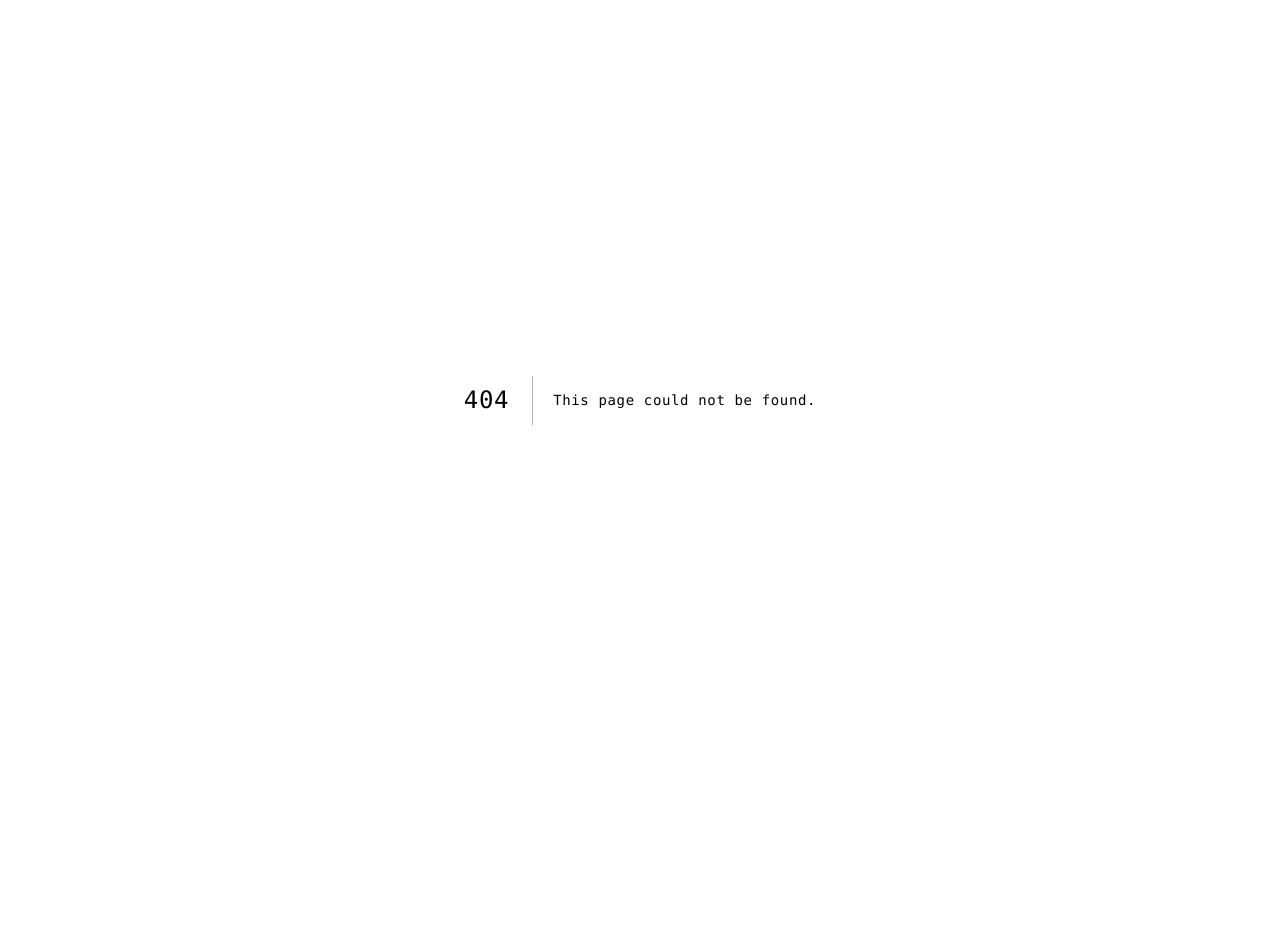
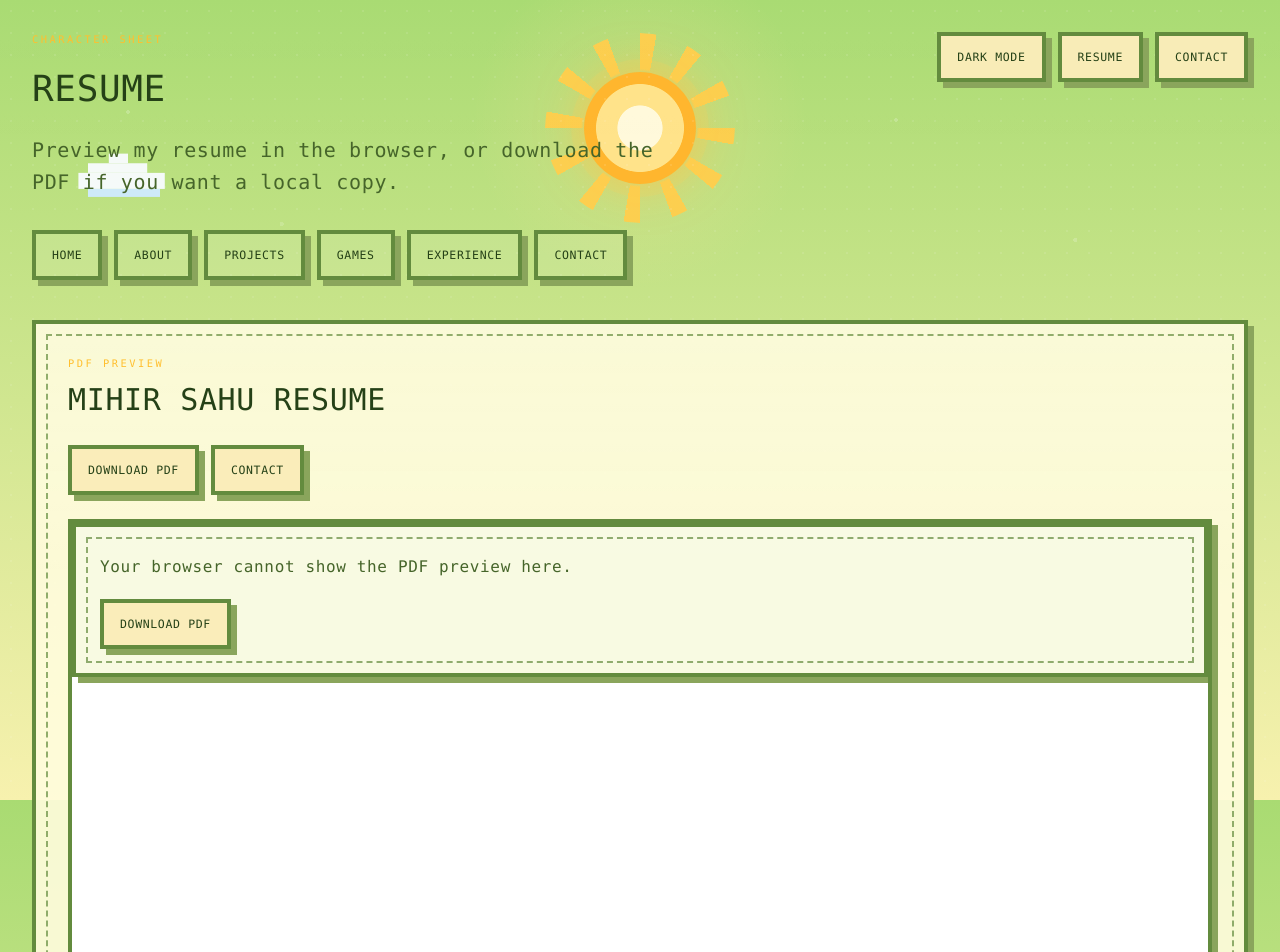
Before and after one commit to MihirSahu14/portfolio, a Next.js app: page /resume in a window 1280 px wide. Before the commit this address had no page. Shown: the top 952 px of the page. Before the commit the page ends 800 px from the top, so only its background shows below. Built offline with nearby package versions, Linux system fonts and the light colour scheme.

Commit message:
added preview resume feature

```diff
--- a/src/app/page.tsx
+++ b/src/app/page.tsx
@@ -39,9 +39,9 @@ export default function Home() {
             <Link href="/games" className="pixel-button">
               GAMES
             </Link>
-            <a href={resumeLink.href} download className="pixel-button">
+            <Link href={resumeLink.href} className="pixel-button">
               RESUME
-            </a>
+            </Link>
             <Link href="/about" className="pixel-button">
               ABOUT ME
             </Link>
--- /dev/null
+++ b/src/app/resume/download/route.ts
@@ -0,0 +1,15 @@
+import { readResumePdf, resumeFileName } from "@/lib/resume";
+
+export const runtime = "nodejs";
+
+export async function GET() {
+  const fileBuffer = await readResumePdf();
+
+  return new Response(new Uint8Array(fileBuffer), {
+    headers: {
+      "Content-Type": "application/pdf",
+      "Content-Disposition": `attachment; filename="${resumeFileName}"`,
+      "Cache-Control": "public, max-age=3600",
+    },
+  });
+}
--- /dev/null
+++ b/src/app/resume/file/route.ts
@@ -0,0 +1,15 @@
+import { readResumePdf, resumeFileName } from "@/lib/resume";
+
+export const runtime = "nodejs";
+
+export async function GET() {
+  const fileBuffer = await readResumePdf();
+
+  return new Response(new Uint8Array(fileBuffer), {
+    headers: {
+      "Content-Type": "application/pdf",
+      "Content-Disposition": `inline; filename="${resumeFileName}"`,
+      "Cache-Control": "public, max-age=3600",
+    },
+  });
+}
--- /dev/null
+++ b/src/app/resume/page.tsx
@@ -0,0 +1,39 @@
+import Link from "next/link";
+import { Section } from "@/components/section";
+import { SiteShell } from "@/components/site-shell";
+
+export default function ResumePage() {
+  return (
+    <SiteShell
+      title="Resume"
+      eyebrow="Character Sheet"
+      description="Preview my resume in the browser, or download the PDF if you want a local copy."
+      scene="scene-about"
+    >
+      <Section title="Mihir Sahu Resume" kicker="PDF Preview">
+        <div className="mb-6 flex flex-wrap gap-3">
+          <a className="pixel-button" href="/resume/download" download>
+            DOWNLOAD PDF
+          </a>
+          <Link className="pixel-button" href="/contact">
+            CONTACT
+          </Link>
+        </div>
+        <object
+          className="h-[78vh] min-h-[36rem] w-full border-4 border-[var(--border)] bg-white shadow-[6px_6px_0_0_var(--shadow)]"
+          data="/resume/file"
+          type="application/pdf"
+        >
+          <div className="pixel-card">
+            <p className="text-base leading-8 text-[var(--muted)]">
+              Your browser cannot show the PDF preview here.
+            </p>
+            <a className="pixel-button mt-4" href="/resume/download" download>
+              DOWNLOAD PDF
+            </a>
+          </div>
+        </object>
+      </Section>
+    </SiteShell>
+  );
+}
--- a/src/app/resume/route.ts
+++ /dev/null
@@ -1,17 +0,0 @@
-import { readFile } from "node:fs/promises";
-import path from "node:path";
-
-export const runtime = "nodejs";
-
-export async function GET() {
-  const filePath = path.join(process.cwd(), "src", "data", "Mihir Sahu Resume.pdf");
-  const fileBuffer = await readFile(filePath);
-
-  return new Response(new Uint8Array(fileBuffer), {
-    headers: {
-      "Content-Type": "application/pdf",
-      "Content-Disposition": 'attachment; filename="Mihir_Sahu_Resume.pdf"',
-      "Cache-Control": "public, max-age=3600",
-    },
-  });
-}
--- a/src/components/site-shell.tsx
+++ b/src/components/site-shell.tsx
@@ -42,9 +42,9 @@ export function SiteShell({
             </div>
             <div className="flex flex-wrap items-center gap-3">
               <ThemeToggle />
-              <a className="pixel-button" href={resumeLink.href} download>
+              <Link className="pixel-button" href={resumeLink.href}>
                 RESUME
-              </a>
+              </Link>
               <a className="pixel-button" href="mailto:mihirs1410@gmail.com">
                 CONTACT
               </a>
--- a/src/data/site.ts
+++ b/src/data/site.ts
@@ -38,8 +38,7 @@ export const navItems: NavItem[] = [
 export const resumeLink: ExternalLink = {
   label: "Resume",
   href: "/resume",
-  value: "Download PDF",
-  download: true,
+  value: "Preview PDF",
 };
 
 export const socialLinks: ExternalLink[] = [
--- /dev/null
+++ b/src/lib/resume.ts
@@ -0,0 +1,10 @@
+import { readFile } from "node:fs/promises";
+import path from "node:path";
+
+export const resumeFileName = "Mihir_Sahu_Resume.pdf";
+
+export async function readResumePdf() {
+  const filePath = path.join(process.cwd(), "src", "data", "Mihir Sahu Resume.pdf");
+
+  return readFile(filePath);
+}
```
